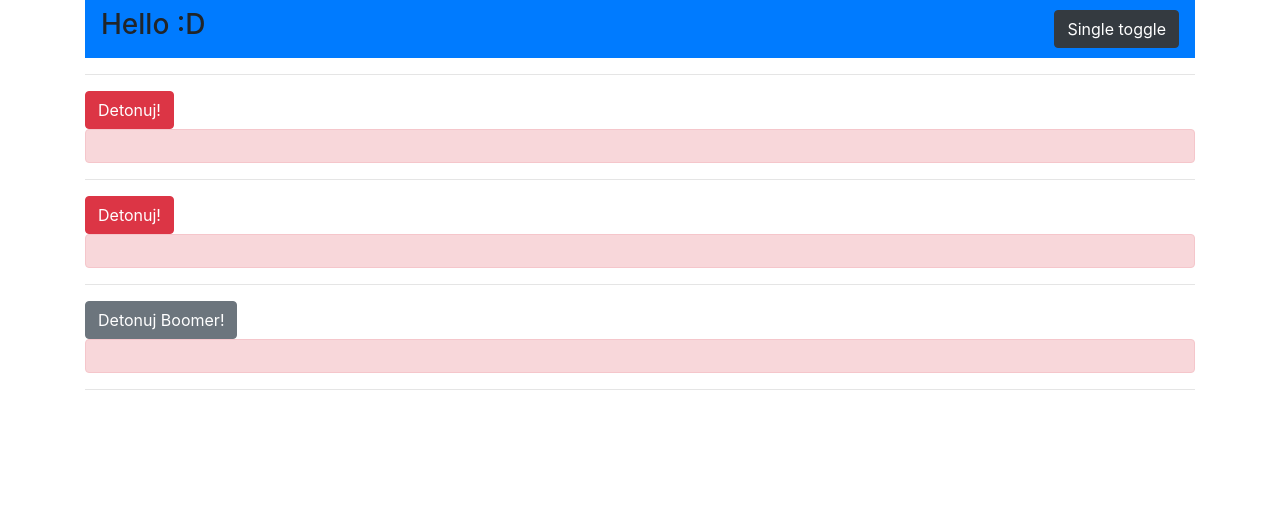
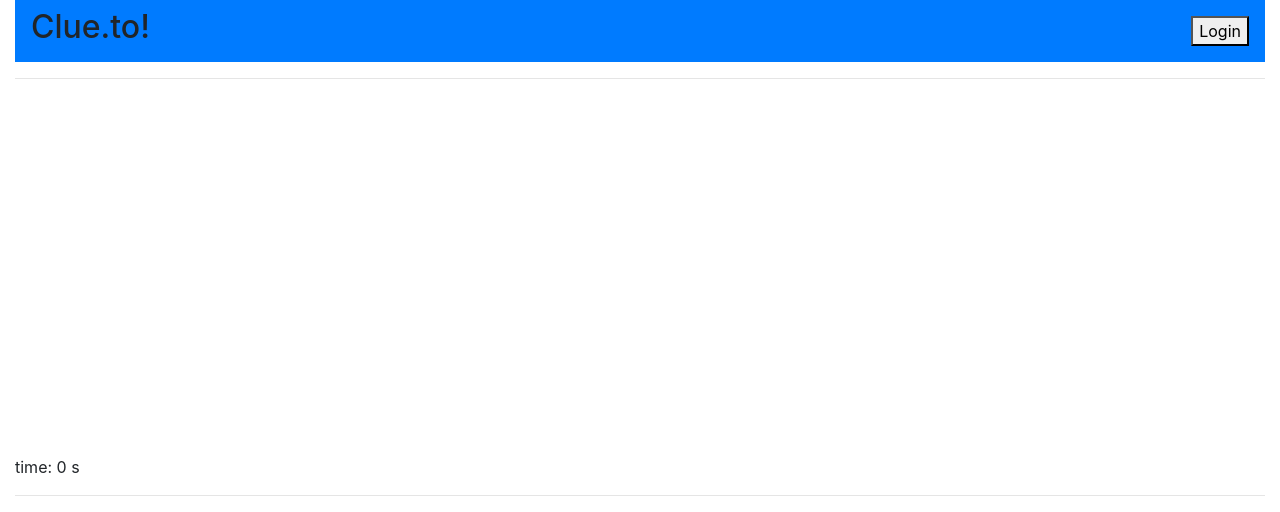
Before and after one commit to PBA77/react-ts-test, a React (Create React App) app: page / in a window 1280 px wide. Shown: the top 512 px of the page. Built offline with nearby package versions, Linux system fonts and the light colour scheme.

Commit message:
video playback added for test

```diff
--- a/package.json
+++ b/package.json
@@ -14,6 +14,7 @@
     "react": "^16.13.1",
     "react-bootstrap": "^1.1.0",
     "react-dom": "^16.13.1",
+    "react-player": "^2.5.0",
     "react-scripts": "3.4.1",
     "typescript": "^3.7.5"
   },
--- a/src/App.css
+++ /dev/null
@@ -1,38 +0,0 @@
-.App {
-  text-align: center;
-}
-
-.App-logo {
-  height: 40vmin;
-  pointer-events: none;
-}
-
-@media (prefers-reduced-motion: no-preference) {
-  .App-logo {
-    animation: App-logo-spin infinite 20s linear;
-  }
-}
-
-.App-header {
-  background-color: #282c34;
-  min-height: 100vh;
-  display: flex;
-  flex-direction: column;
-  align-items: center;
-  justify-content: center;
-  font-size: calc(10px + 2vmin);
-  color: white;
-}
-
-.App-link {
-  color: #61dafb;
-}
-
-@keyframes App-logo-spin {
-  from {
-    transform: rotate(0deg);
-  }
-  to {
-    transform: rotate(360deg);
-  }
-}
--- a/src/App.tsx
+++ b/src/App.tsx
@@ -1,29 +1,20 @@
 import 'bootstrap/dist/css/bootstrap.min.css';
 import React from 'react';
-import createRef from 'react'
 import Login from './Components/Login';
-import { Counter } from './Components/Counter';
-import BetterCounter from './Components/BetterCounter';
-import BestCounter from './Components/BestCounter';
+import YoutubeBox from './Components/YotubeBox/YoutubeBox';
 
 export const UserContext = React.createContext({name : "Boomer"});
 
 function App() {
    return (
     <div className="App">
-      <div className="container-xl">
+      <div className="container-fluid">
         <nav className="navbar navbar-dark bg-primary">
-          <h3>Hello {} :D</h3>
+          <h2>Clue.to! {}</h2>
           <Login />
         </nav>
         <hr></hr>
-        <Counter />
-        <hr></hr>
-        <BetterCounter />
-        <hr></hr>
-        <UserContext.Provider value={{name:"Boomer"}}>
-          <BestCounter />
-        </UserContext.Provider>
+        <YoutubeBox />
         <hr></hr>
       </div>
     </div>
--- a/src/Components/Login.tsx
+++ b/src/Components/Login.tsx
@@ -1,7 +1,7 @@
 import React from "react";
 
 export default () => (
-<button type="button" className="btn btn-dark" data-toggle="button" aria-pressed="false">
-  Single toggle
+<button>
+  Login
 </button>
 );
--- /dev/null
+++ b/src/Components/YotubeBox/YoutubeBox.tsx
@@ -0,0 +1,39 @@
+import React from "react";
+import ReactPlayer, { ReactPlayerProps } from "react-player";
+import getCurrenTime from "react-player";
+import { useState } from "react";
+
+export default () => {
+  const [time, setTime] = useState(0);
+  const [playing, setPlaying] = useState(true);
+  const [volume, setVolume] = useState(1);
+  const [muted, setMuted] = useState(true);
+
+  const ref = React.createRef<ReactPlayer>();
+
+  return (
+    <>
+      <div>
+        <div className="player-wrapper">
+          <ReactPlayer
+            ref={ref}
+            className="react-player"
+            url="https://youtu.be/PHe0bXAIuk0"
+            playing={playing}
+            controls={true}
+            light={false}
+            loop={false}
+            volume={volume}
+            muted={false}
+            progressInterval={100}
+            onProgress={() => {
+              const time = ref.current?.getCurrentTime();
+              if (time !== undefined) setTime(time)
+            }}
+          />
+        </div>
+        time: {time} s
+      </div>
+    </>
+  );
+};
--- a/src/index.css
+++ b/src/index.css
@@ -1,5 +1,6 @@
 body {
   margin: 0;
+  border-color: darkolivegreen;
   font-family: -apple-system, BlinkMacSystemFont, 'Segoe UI', 'Roboto', 'Oxygen',
     'Ubuntu', 'Cantarell', 'Fira Sans', 'Droid Sans', 'Helvetica Neue',
     sans-serif;
```
Also changed, not shown: src/Components/BestCounter.tsx (+22 -14 lines), 19 other files (tests, documents, lock files or other folders).
